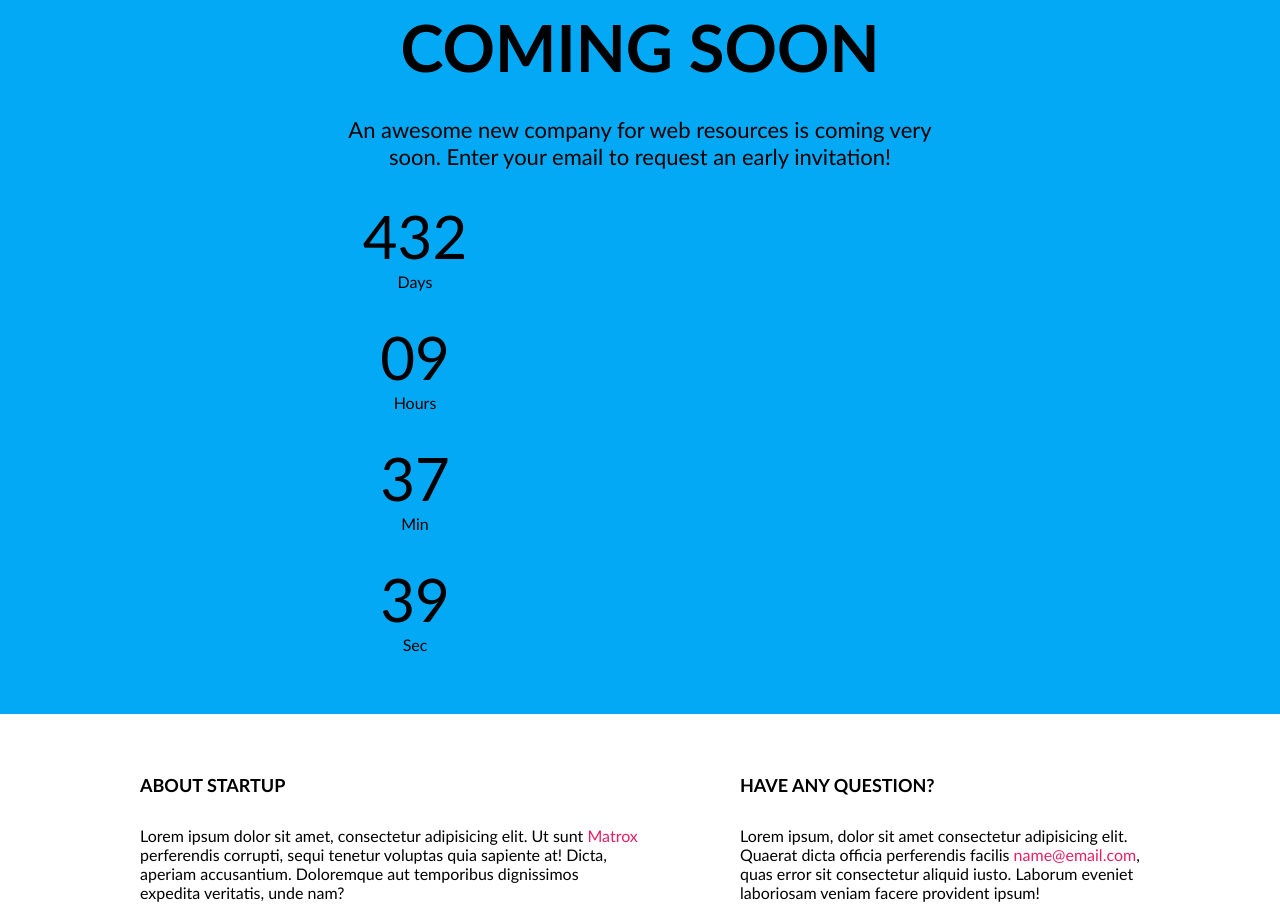
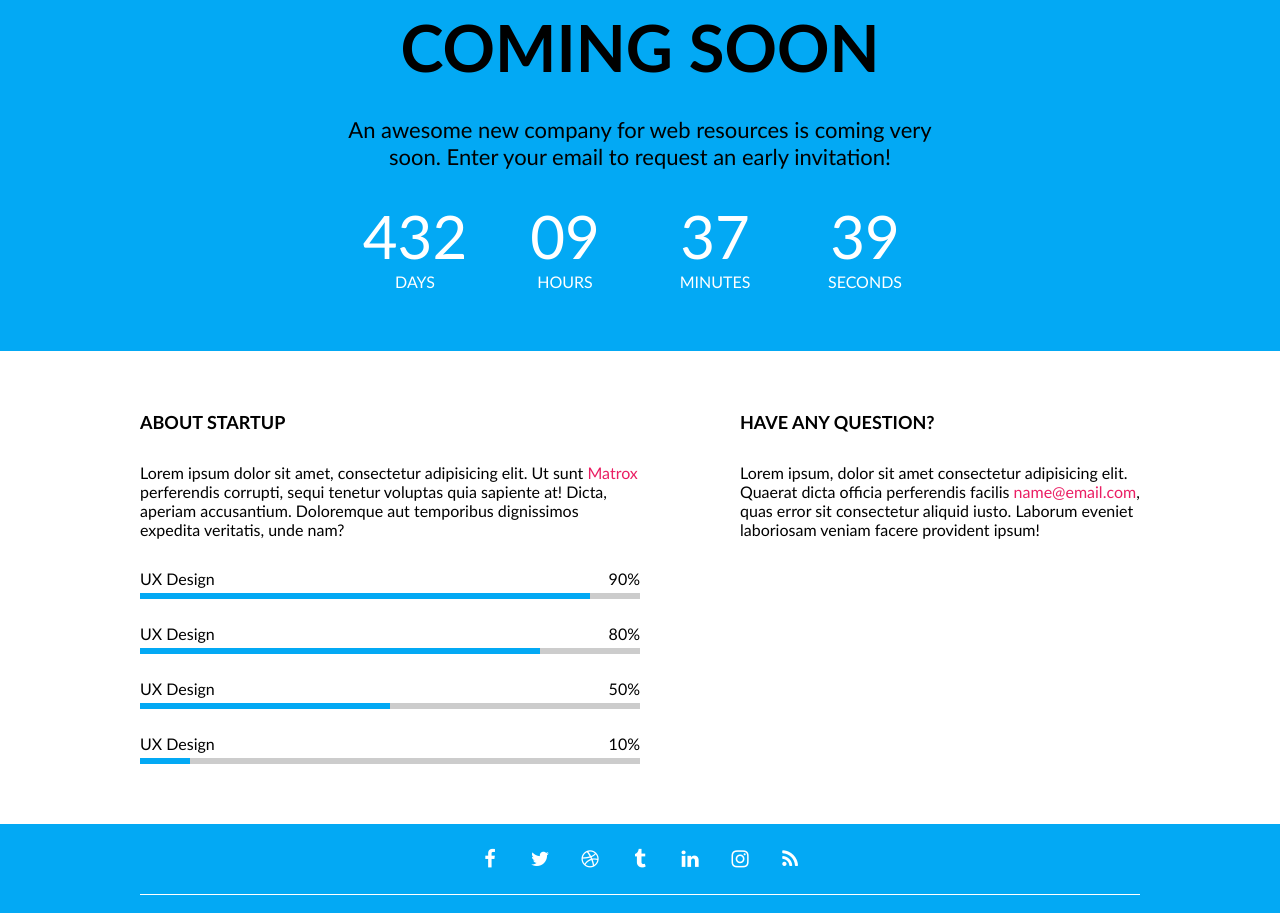
Before and after one commit to VladimirK1435/04---ComingSoon, a website: page index.html in a window 1280 px wide. Shown: the part 112-1025 px from the top of the page. Drawn offline with Linux system fonts and the light colour scheme.

Commit message:
clock and progress bar

```diff
--- a/css/components/clock.css
+++ b/css/components/clock.css
@@ -1,19 +1,17 @@
 .clock {
   display: flex;
+  gap: 40px 0;
+  flex-wrap: wrap;
   width: 100%;
-  gap: 40px 0;
-
-
+  color: #fff;
 }
 .clock > .time {
   width: 25%;
 }
-
 .clock > .time > .value {
   font-size: 60px;
 }
-
-.time > .value > .label {
+.clock > .time > .label {
   text-transform: uppercase;
 }
 
@@ -23,8 +21,8 @@
   }
 }
 
-@media (max-width 400px) {
+@media (max-width: 400px) {
   .clock > .time {
-    width 100%
+    width: 100%;
   }
 }
--- /dev/null
+++ b/css/components/progress-bar.css
@@ -0,0 +1,38 @@
+.progress-bar-list {
+  display: flex;
+  flex-direction: column;
+  gap: 25px;
+}
+.progress-bar-list > .progress-bar {
+  display: flex;
+  flex-direction: column;
+  gap: 5px;
+}
+.progress-bar-list > .progress-bar > .top {
+  display: flex;
+  justify-content: space-between;
+}
+.progress-bar-list .top > .label {
+}
+.progress-bar-list .top > .value {
+}
+.progress-bar-list > .progress-bar > .progress {
+  height: 6px;
+  background-color: #ccc;
+}
+.progress-bar-list .progress > .bar {
+  height: 100%;
+  background-color: var(--main-color);
+}
+.progress-bar-list .progress > .bar-1 {
+  width: 90%;
+}
+.progress-bar-list .progress > .bar-2 {
+  width: 80%;
+}
+.progress-bar-list .progress > .bar-3 {
+  width: 50%;
+}
+.progress-bar-list .progress > .bar-4 {
+  width: 10%;
+}
--- a/index.html
+++ b/index.html
@@ -38,6 +38,7 @@
     <link rel="stylesheet" href="./css/3d-party/font-awesome.min.css" />
     <!-- components -->
     <link rel="stylesheet" href="./css/components/clock.css" />
+    <link rel="stylesheet" href="./css/components/progress-bar.css" />
     <!-- pages -->
     <link rel="stylesheet" href="./css/pages/home.css" />
   </head>
@@ -56,23 +57,18 @@
                     <div class="value">432</div>
                     <div class="label">Days</div>
                 </div>
-        </div>
-        <div class="clock">
                 <div class="time">
                     <div class="value">09</div>
                     <div class="label">Hours</div>
                 </div>
-        </div>
-        <div class="clock">
                 <div class="time">
                     <div class="value">37</div>
-            <div class="label">Min</div>
+                    <div class="label">Minutes</div>
                 </div>
-        </div>
-        <div class="clock">
                 <div class="time">
                     <div class="value">39</div>
-            <div class="label">Sec</div>
+                    <div class="label">Seconds</div>
+                </div>
             </div>
           </div>
       </div>
@@ -88,6 +84,44 @@
             quia sapiente at! Dicta, aperiam accusantium. Doloremque aut
             temporibus dignissimos expedita veritatis, unde nam?
           </p>
+          <div class="progress-bar-list">
+                    <div class="progress-bar">
+                        <div class="top">
+                            <div class="label">UX Design</div>
+                            <div class="value">90%</div>
+                        </div>
+                        <div class="progress">
+                            <div class="bar bar-1"></div>
+                        </div>
+                    </div>
+                    <div class="progress-bar">
+                        <div class="top">
+                            <div class="label">UX Design</div>
+                            <div class="value">80%</div>
+                        </div>
+                        <div class="progress">
+                            <div class="bar bar-2"></div>
+                        </div>
+                    </div>
+                    <div class="progress-bar">
+                        <div class="top">
+                            <div class="label">UX Design</div>
+                            <div class="value">50%</div>
+                        </div>
+                        <div class="progress">
+                            <div class="bar bar-3"></div>
+                        </div>
+                    </div>
+                    <div class="progress-bar">
+                        <div class="top">
+                            <div class="label">UX Design</div>
+                            <div class="value">10%</div>
+                        </div>
+                        <div class="progress">
+                            <div class="bar bar-4"></div>
+                        </div>
+                    </div>
+                </div>
             </div>
         <div class="column right">
           <h2 class="section-title">Have any question?</h2>
```
Lines whose indentation alone changed are shown as unchanged.
